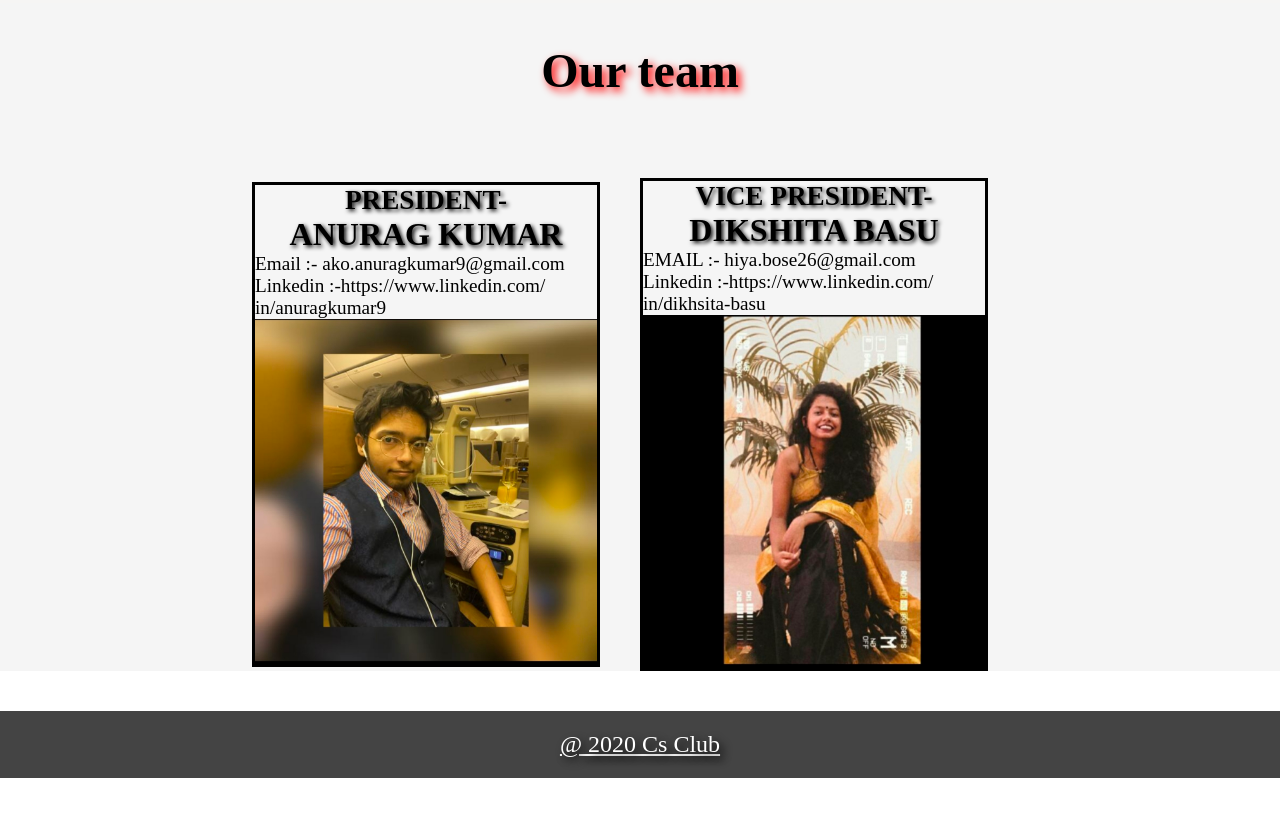
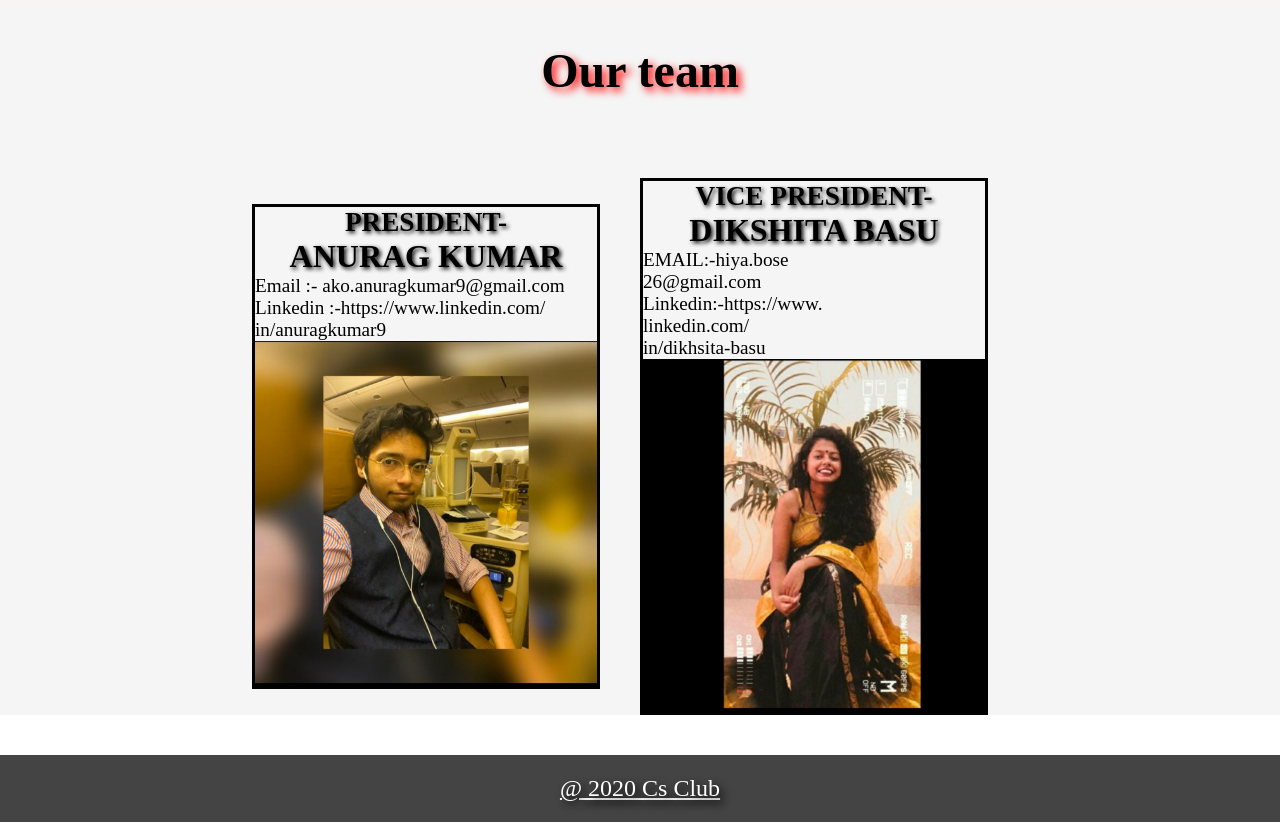
Before and after one commit to zahinekbal/sathyabama-cs-club, a plain HTML site: page index.html in a window 1280 px wide. Shown: the part 4605-5437 px from the top of the page. Before the commit the page ends 5393 px from the top, so only its background shows below. Drawn offline with Linux system fonts and the light colour scheme.

Commit message:
Update index.html

```diff
--- a/index.html
+++ b/index.html
@@ -116,8 +116,8 @@
 				<div class="team_member">
                     <h2>VICE PRESIDENT-</h2>
                     <h3>DIKSHITA BASU</h3>
-                <p>EMAIL :- hiya.bose26@gmail.com</p>
-                <p>Linkedin :-https://www.linkedin.com/<br>in/dikhsita-basu</p>
+                <p>EMAIL:-hiya.bose<br>26@gmail.com</p>
+                <p>Linkedin:-https://www.<br>linkedin.com/<br>in/dikhsita-basu</p>
 					<img src="dikhsita.jpg" alt="Team_Image">
 				</div>
 			</div>
```
